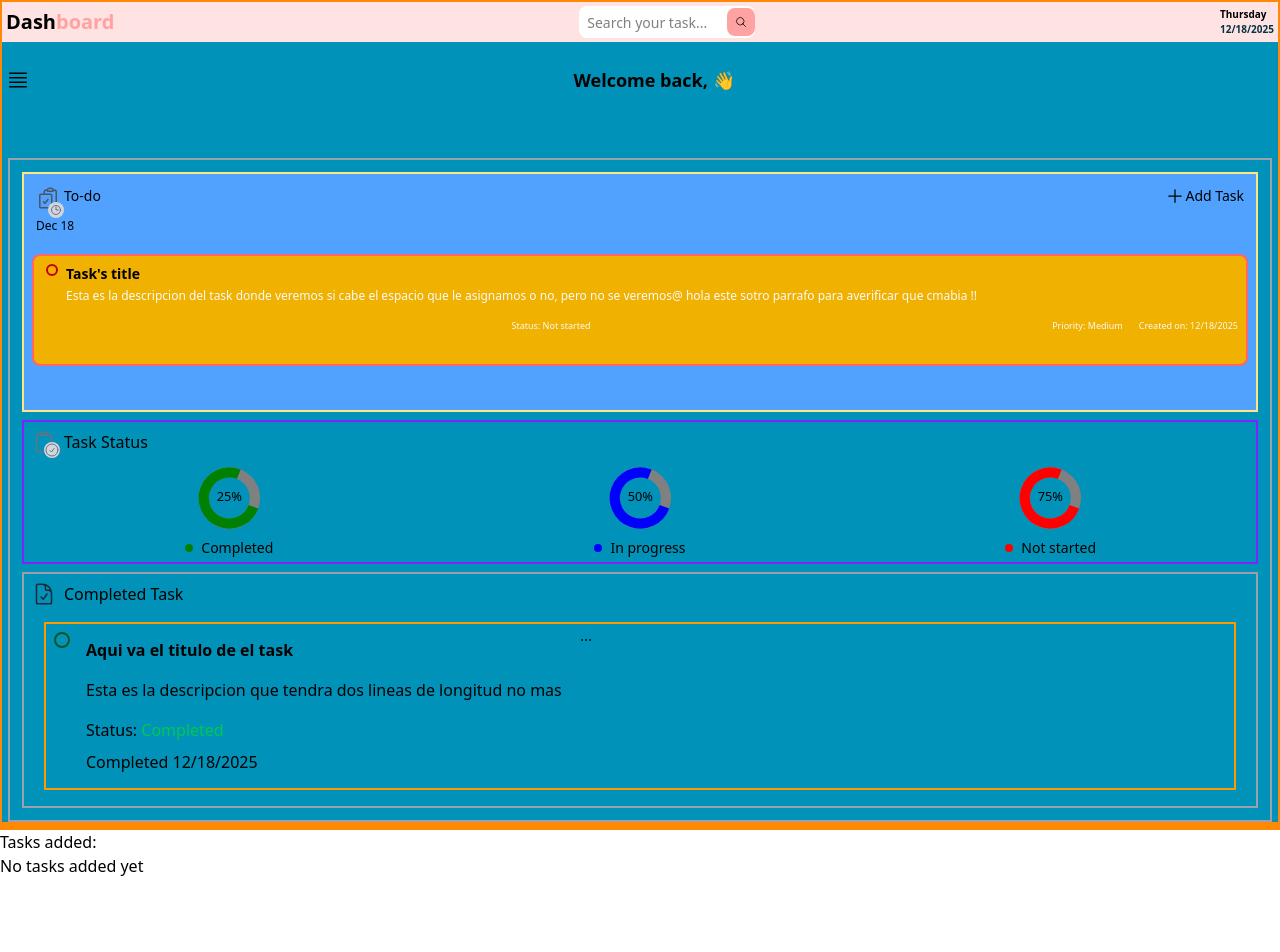
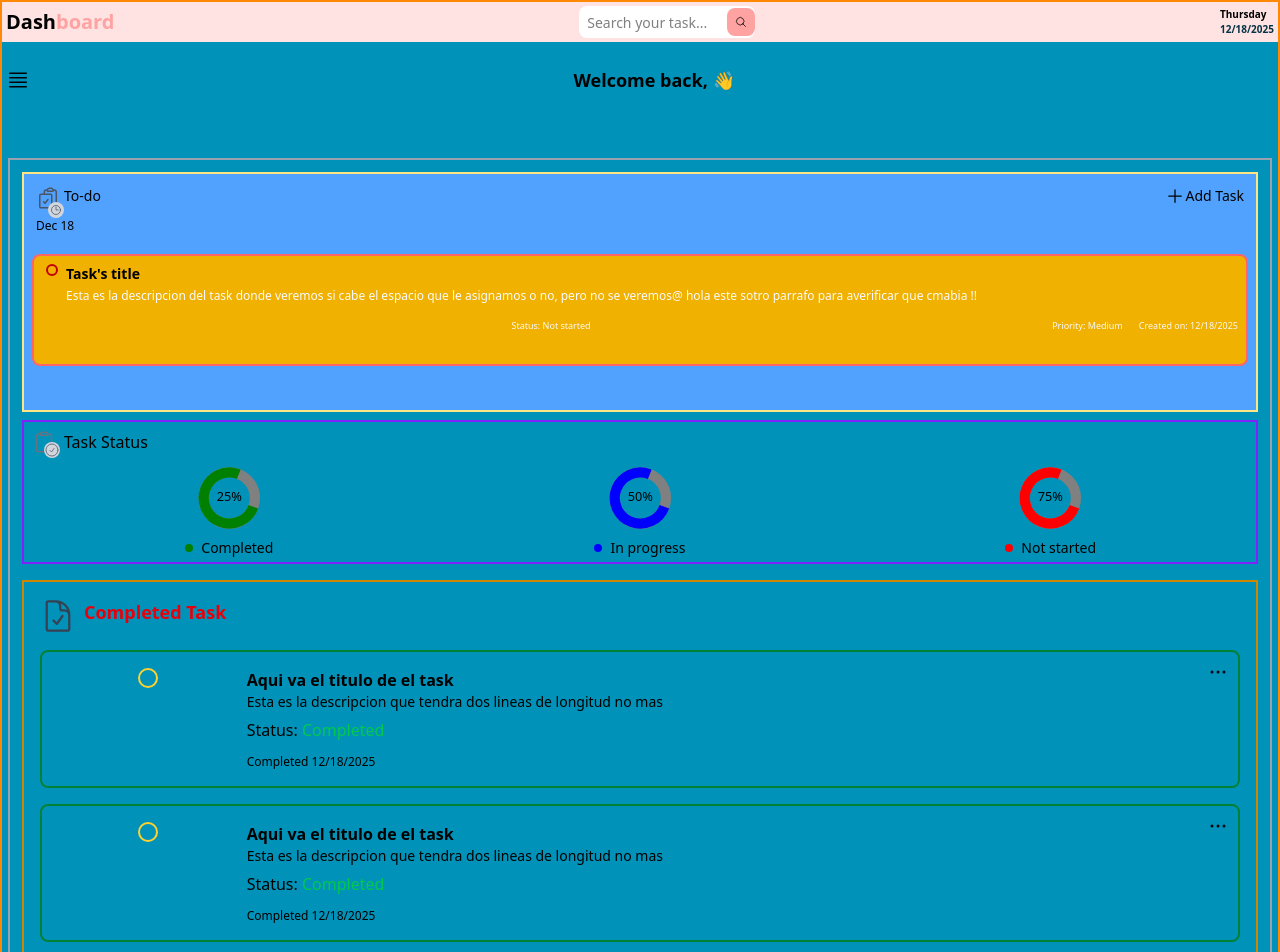
Before and after one commit to karinatuyuc/my-todo-list-React, a React (Vite) app: page / in a window 1280 px wide. Shown: the top 952 px of the page. Before the commit the page ends 878 px from the top, so only its background shows below. Built offline with nearby package versions, Linux system fonts and the light colour scheme.

Commit message:
feat: create cards

```diff
--- a/src/CompletedTask.jsx
+++ b/src/CompletedTask.jsx
@@ -7,35 +7,69 @@ export default function CompletedTask({dateIn}){
     return (
 
         <>
-              <div>
-                <div className="flex gap-2">
+               {/** <div className="">*/}
+                <div className="flex gap-2 mb-2">
                     < DocumentCheckIcon
-                        className="w-6 h-6 text-gray-800"
+                        className="w-9 h-9 text-gray-700 mb-2"
                     />
-                    <h1> Completed Task</h1>
+                    <h1 className="text-lg text-red-600 font-bold">Completed Task</h1>
                 </div>
 
-                <div className="flex border-2 border-amber-500 h-full mt-4 mb-2  ml-3 mr-3 p-2 gap-4">
-                    <div className="min-w-4 max-h-4 rounded-full border-2 border-green-900">
+                {/**CARDS*/}
+                <div className="">
 
+                    {/**CARD #1 */}
+                    <div className="grid border-2 border-green-700 mb-4 p-2 rounded-lg grid-cols-[1fr_4fr_1fr] ">
+
+                        <div className="flex justify-center items-start">
+                            <div className="w-5 h-5 rounded-full border-2 border-amber-300 mt-2"></div>
                         </div>
-                    <div className="mb-1.5 mt-1.5">
-                         <h1 className="font-bold mb-4">Aqui va el titulo de el task</h1>
-                         <p className="mb-4">Esta es la descripcion que tendra dos lineas de longitud no mas</p>
-                         <h4 className="mb-2">Status: <span className="text-green-500">Completed</span></h4>
-                         <h5>Completed {dateIn} </h5>
+
+
+                           <div className="mb-1.5 mt-2 max-w-auto">
+                              <span className="font-bold mb-2 text-base">Aqui va el titulo de el task</span>
+                              <p className="mb-1.5 text-sm line-clamp-2"
+
+                              >Esta es la descripcion que tendra dos lineas de longitud no mas</p>
+                              <h4 className="mb-1.5">Status: <span className="text-green-500">Completed</span></h4>
+                              <span className="text-xs">Completed {dateIn} </span>
                            </div>
 
                            <div>
                                 <EllipsisHorizontalIcon
-                          className="min-w-4 max-h-12 text-gray-950 font-extrabold text-xs ml-auto"
+                                className="w-6 h-6 text-gray-950 font-extrabold text-xs ml-auto"
                                 />
+                            </div>
+                    </div>
+
+                   {/**CARDS 2*/}
+
+                                          <div className="grid border-2 border-green-700 mb-4 p-2 rounded-lg grid-cols-[1fr_4fr_1fr] ">
+
+                        <div className="flex justify-center items-start">
+                            <div className="w-5 h-5 rounded-full border-2 border-amber-300 mt-2"></div>
                         </div>
 
 
+                           <div className="mb-1.5 mt-2 max-w-auto">
+                              <span className="font-bold mb-2 text-base">Aqui va el titulo de el task</span>
+                              <p className="mb-1.5 text-sm line-clamp-2"
+
+                              >Esta es la descripcion que tendra dos lineas de longitud no mas</p>
+                              <h4 className="mb-1.5">Status: <span className="text-green-500">Completed</span></h4>
+                              <span className="text-xs">Completed {dateIn} </span>
+                           </div>
+
+                           <div>
+                                <EllipsisHorizontalIcon
+                                className="w-6 h-6 text-gray-950 font-extrabold text-xs ml-auto"
+                                />
+                            </div>
                     </div>
 
                 </div>
+
+             { /** </div>*/}
         </>
     )
 }
--- a/src/Dashboard.jsx
+++ b/src/Dashboard.jsx
@@ -157,7 +157,7 @@ export default function Dashboard({showModal}) {
 
                     {/*COMPLETED TASK*/}
 
-                    <div className="border-2 border-gray-400 h-full p-2">
+                    <div className="border-yellow-600 border-2 p-4 h-full mt-4">
                         <CompletedTask
                             dateIn={dateInNumber}
                         />
```
Lines whose indentation alone changed are shown as unchanged.
